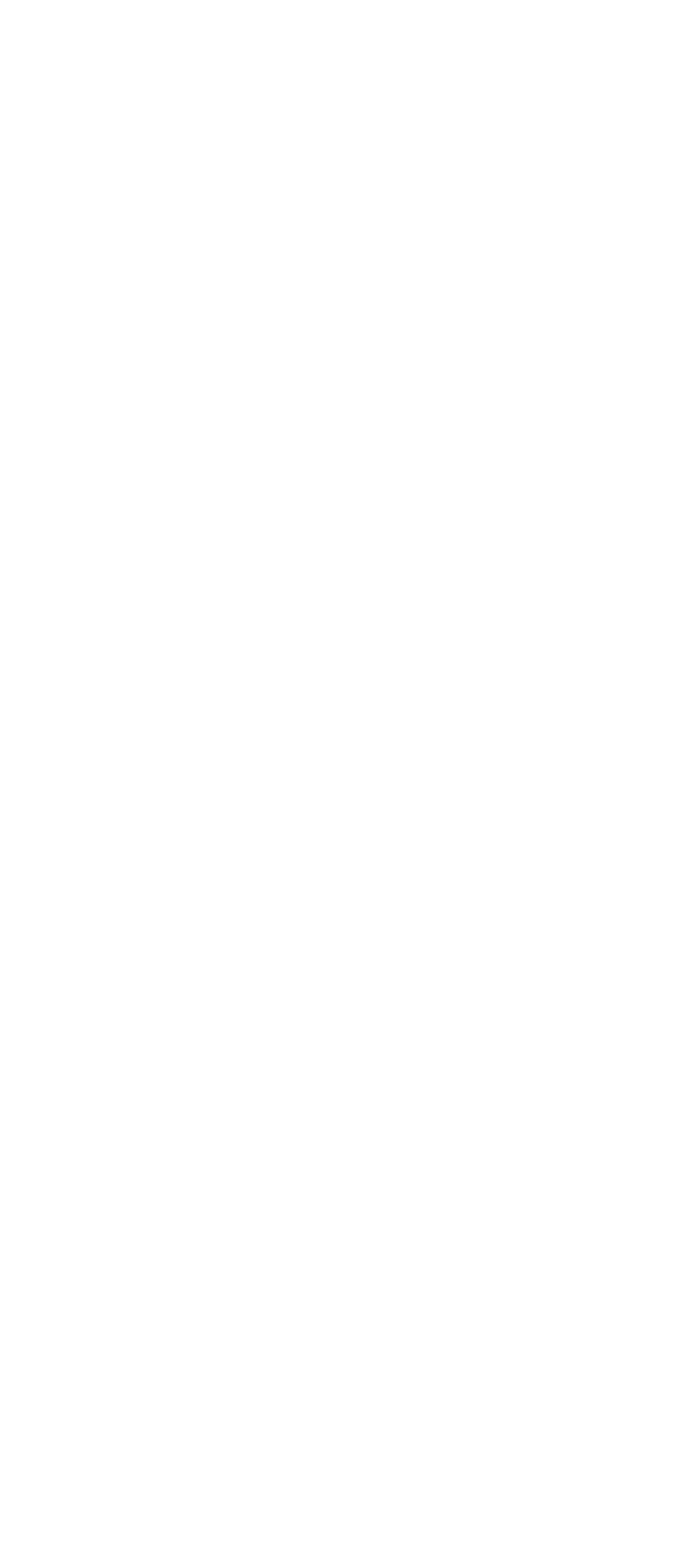
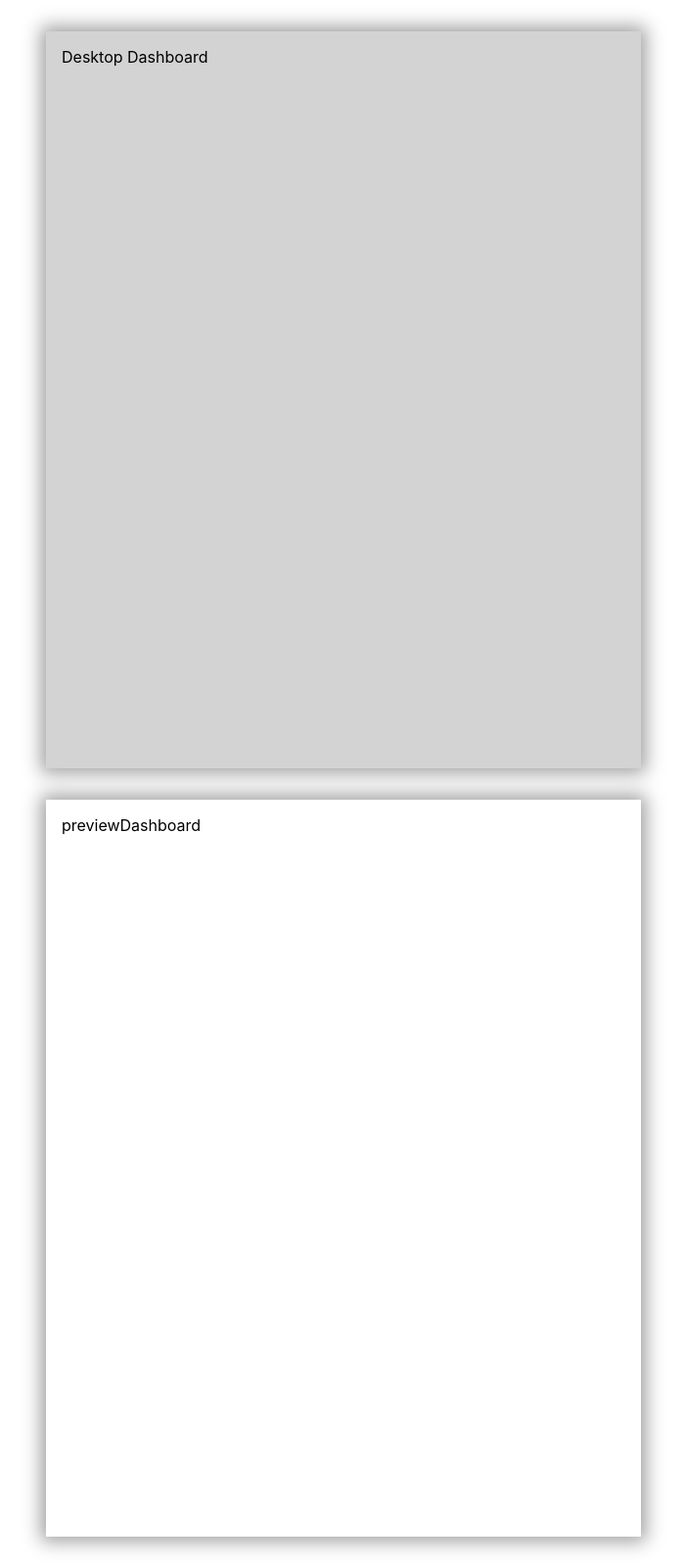
Before and after one commit to Oiranca/markdown-editor, a React (Create React App) app: page / in a window 1280 px wide. Shown: the whole page at 98% size, without its empty margins (289-990 px from the left). Before the commit the page ends 800 px from the top, so only its background shows below. Built offline with nearby package versions, Linux system fonts and the light colour scheme.

Commit message:
new components container desktop and preview

```diff
--- a/src/App.css
+++ b/src/App.css
@@ -1,38 +1,3 @@
 .App {
-  text-align: center;
+    text-align: center;
 }
-
-.App-logo {
-  height: 40vmin;
-  pointer-events: none;
-}
-
-@media (prefers-reduced-motion: no-preference) {
-  .App-logo {
-    animation: App-logo-spin infinite 20s linear;
-  }
-}
-
-.App-header {
-  background-color: #282c34;
-  min-height: 100vh;
-  display: flex;
-  flex-direction: column;
-  align-items: center;
-  justify-content: center;
-  font-size: calc(10px + 2vmin);
-  color: white;
-}
-
-.App-link {
-  color: #61dafb;
-}
-
-@keyframes App-logo-spin {
-  from {
-    transform: rotate(0deg);
-  }
-  to {
-    transform: rotate(360deg);
-  }
-}
--- a/src/App.tsx
+++ b/src/App.tsx
@@ -1,8 +1,13 @@
 import React from 'react';
 import './App.css';
+import { ContainerDesktop } from './components/ContainerDesktop/ContainerDesktop';
 
 function App() {
-  return <div className="App" />;
+  return (
+    <div className="App">
+      <ContainerDesktop />
+    </div>
+  );
 }
 
 export default App;
--- /dev/null
+++ b/src/components/ContainerDesktop/ContainerDeskop.css
@@ -0,0 +1,7 @@
+.container {
+    display: flex;
+    flex-direction: row;
+    flex-wrap: wrap;
+    justify-content: space-evenly;
+    margin: 1rem;
+}
--- /dev/null
+++ b/src/components/ContainerDesktop/ContainerDesktop.tsx
@@ -0,0 +1,12 @@
+import React from 'react';
+
+import { DesktopDashboard } from './components/DesktopDashboard/DesktopDashboard';
+import { PreviewDashboard } from './components/PreviewDashboard/PreviewDashboard';
+import './ContainerDeskop.css';
+
+export const ContainerDesktop = () => (
+  <div className={'container'}>
+    <DesktopDashboard />
+    <PreviewDashboard />
+  </div>
+);
--- /dev/null
+++ b/src/components/ContainerDesktop/components/DesktopDashboard/DesktopDashboard.css
@@ -0,0 +1,12 @@
+.desktopDashboard {
+    display: flex;
+    flex-direction: row;
+    flex-wrap: wrap;
+    margin: 1rem;
+    padding: 1rem;
+    background: lightgray;
+    width: 45vw;
+    height: 90vh;
+    overflow-y: scroll;
+    box-shadow: 0 0 18px 5px rgba(0, 0, 0, 0.38);
+}
--- /dev/null
+++ b/src/components/ContainerDesktop/components/DesktopDashboard/DesktopDashboard.tsx
@@ -0,0 +1,7 @@
+import React from 'react';
+
+import './DesktopDashboard.css';
+
+export const DesktopDashboard = () => (
+  <div className={'desktopDashboard'}>Desktop Dashboard</div>
+);
--- /dev/null
+++ b/src/components/ContainerDesktop/components/PreviewDashboard/PreviewDashboard.css
@@ -0,0 +1,11 @@
+.previewDashboard {
+    display: flex;
+    flex-direction: row;
+    flex-wrap: wrap;
+    margin: 1rem;
+    padding: 1rem;
+    width: 45vw;
+    height: 90vh;
+    overflow-y: scroll;
+    box-shadow: 0 0 18px 5px rgba(0, 0, 0, 0.38);
+}
--- /dev/null
+++ b/src/components/ContainerDesktop/components/PreviewDashboard/PreviewDashboard.tsx
@@ -0,0 +1,7 @@
+import React from 'react';
+
+import './PreviewDashboard.css';
+
+export const PreviewDashboard = () => (
+  <div className={'previewDashboard'}>previewDashboard</div>
+);
```
Also changed, not shown: .eslintrc.js.
